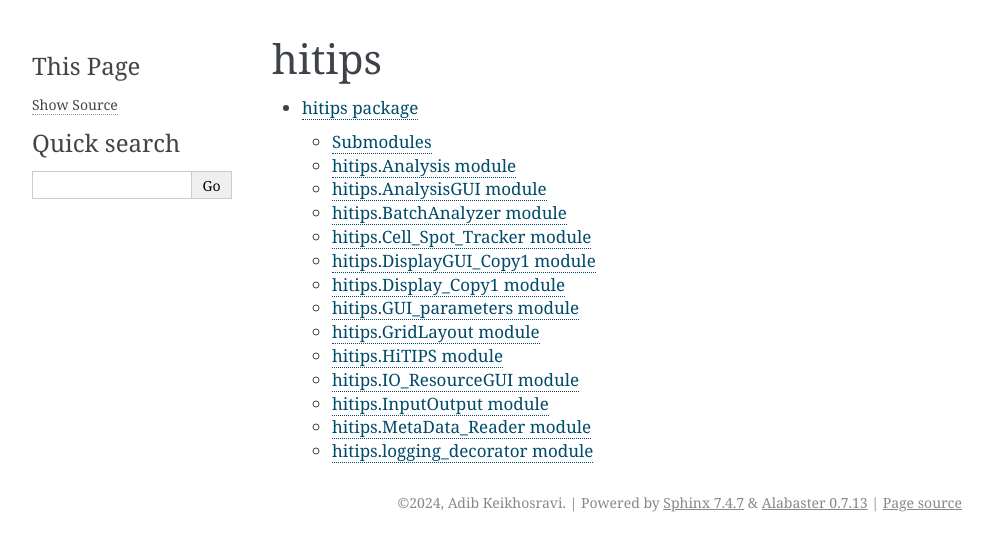
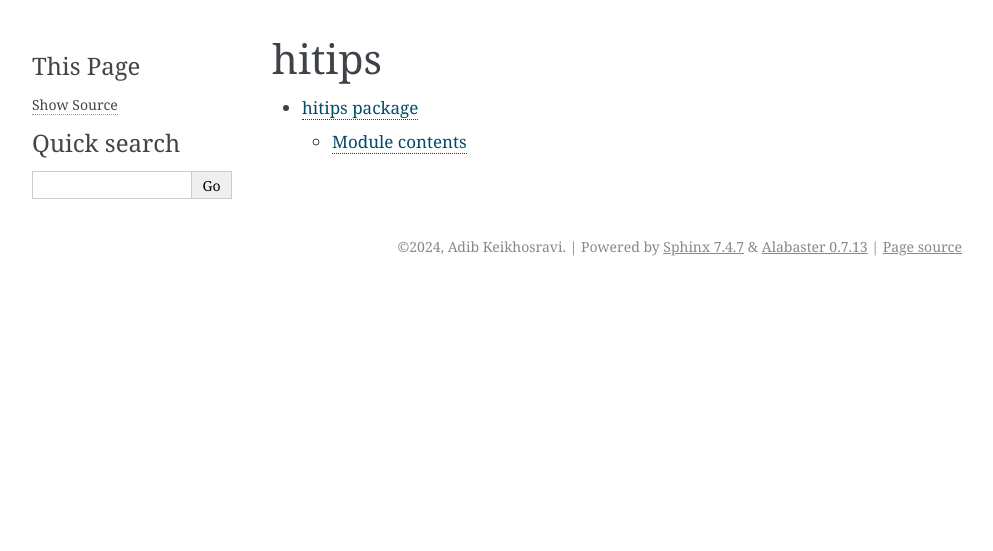
Before and after one commit to CBIIT/HiTIPS, a Sphinx documentation site: the page built from docs/modules.rst, in a window 1280 px wide. Shown: the top 551 px of the page, without its empty margins (148-1141 px from the left). Built offline with Sphinx 7.4.7, drawn with Linux system fonts in a browser that asks for light colours.

Commit message:
Update hitips.rst

```diff
--- a/docs/hitips.rst
+++ b/docs/hitips.rst
@@ -1,109 +1,10 @@
 hitips package
 ==============
 
-Submodules
-----------
+Module contents
+---------------
 
-hitips.Analysis module
-----------------------
-
-.. automodule:: hitips.Analysis
+.. automodule:: hitips
    :members:
    :undoc-members:
    :show-inheritance:
-
-hitips.AnalysisGUI module
--------------------------
-
-.. automodule:: hitips.AnalysisGUI
-   :members:
-   :undoc-members:
-   :show-inheritance:
-
-hitips.BatchAnalyzer module
----------------------------
-
-.. automodule:: hitips.BatchAnalyzer
-   :members:
-   :undoc-members:
-   :show-inheritance:
-
-hitips.Cell\_Spot\_Tracker module
----------------------------------
-
-.. automodule:: hitips.Cell_Spot_Tracker
-   :members:
-   :undoc-members:
-   :show-inheritance:
-
-hitips.DisplayGUI\_Copy1 module
--------------------------------
-
-.. automodule:: hitips.DisplayGUI_Copy1
-   :members:
-   :undoc-members:
-   :show-inheritance:
-
-hitips.Display\_Copy1 module
-----------------------------
-
-.. automodule:: hitips.Display_Copy1
-   :members:
-   :undoc-members:
-   :show-inheritance:
-
-hitips.GUI\_parameters module
------------------------------
-
-.. automodule:: hitips.GUI_parameters
-   :members:
-   :undoc-members:
-   :show-inheritance:
-
-hitips.GridLayout module
-------------------------
-
-.. automodule:: hitips.GridLayout
-   :members:
-   :undoc-members:
-   :show-inheritance:
-
-hitips.HiTIPS module
---------------------
-
-.. automodule:: hitips.HiTIPS
-   :members:
-   :undoc-members:
-   :show-inheritance:
-
-hitips.IO\_ResourceGUI module
------------------------------
-
-.. automodule:: hitips.IO_ResourceGUI
-   :members:
-   :undoc-members:
-   :show-inheritance:
-
-hitips.InputOutput module
--------------------------
-
-.. automodule:: hitips.InputOutput
-   :members:
-   :undoc-members:
-   :show-inheritance:
-
-hitips.MetaData\_Reader module
-------------------------------
-
-.. automodule:: hitips.MetaData_Reader
-   :members:
-   :undoc-members:
-   :show-inheritance:
-
-hitips.logging\_decorator module
---------------------------------
-
-.. automodule:: hitips.logging_decorator
-   :members:
-   :undoc-members:
-   :show-inheritance:
```
